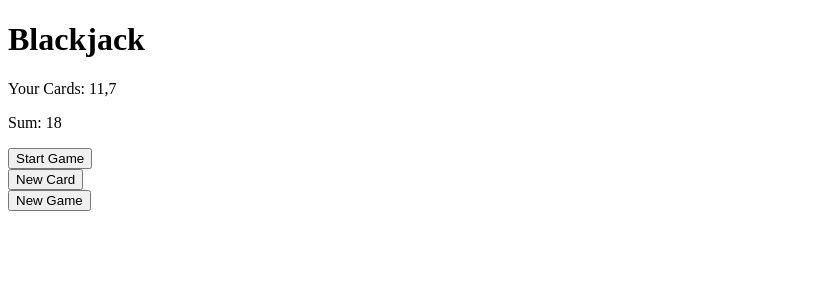
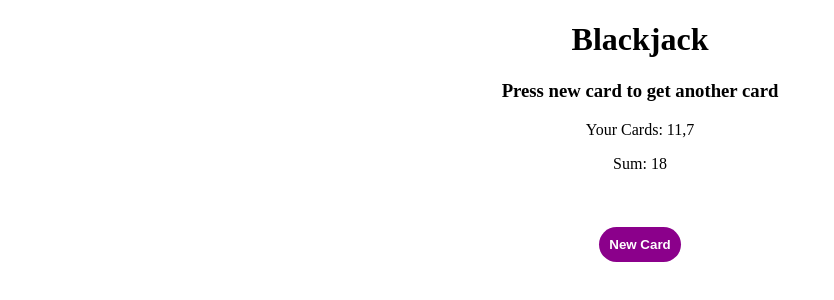
Before and after one commit to Soulittude/blackjack, a plain HTML site: page index.html in a window 1280 px wide. Both pictures are taken after a click on the button "Start Game". Shown: the whole page, without its empty margins (0-834 px from the left). Drawn offline with Linux system fonts and the light colour scheme.

Commit message:
Fixed start, reset states. Alive check is actively using. Buttons visiblity changing due to game state.

```diff
--- a/index.html
+++ b/index.html
@@ -2,16 +2,18 @@
 <html>
   <head>
     <title>Blackjack</title>
+    <link rel="stylesheet" href="style.css" />
   </head>
   <body>
-    <h1>Blackjack</h1>
-    <p id="cards-el">Your Cards: </p>
-    <p id="sum-el">Sum: </p>
-    <button onclick="startGame()">Start Game</button>
-    <br />
-    <button onclick="newCard()">New Card</button>
-    <br/>
-    <button onclick="newGame()">New Game</button>
+    <div>
+      <h1>Blackjack</h1>
+      <h3 id="message"></h3>
+      <p id="cards-el"></p>
+      <p id="sum-el"></p>
+      <button onclick="startGame()" id="btn-start">Start Game</button>
+      <br />
+      <button onclick="randomCard()" id="btn-card">New Card</button>
+    </div>
   </body>
   <script src="index.js"></script>
 </html>
--- a/index.js
+++ b/index.js
@@ -1,18 +1,27 @@
 let cardsEl = document.getElementById("cards-el");
 let sumEl = document.getElementById("sum-el");
+let startBtn = document.getElementById("btn-start");
+let cardBtn = document.getElementById("btn-card");
+let msg = document.getElementById("message");
+
+
 let cards = [];
 let sum = 0;
 let isAlive = false;
 
 function startGame() {
-    isAlive = true;
+    resetGame();
     randomCard();
     randomCard();
-    gameCheck();
 }
-function newCard() {
-    randomCard();
-    gameCheck();
+
+function resetGame() {
+    cards = [];
+    sum = 0;
+    isAlive = true;
+    cardsEl.innerText = "";
+    sumEl.innerText = "";
+    msg.innerText = "";
 }
 
 function randomCard() {
@@ -23,35 +32,45 @@ function randomCard() {
     else if (pickCard === 1) {
         pickCard = 11;
     }
-    cards.push(pickCard);
-    sum += pickCard;
-    gameUpdate();
+    gameUpdate(pickCard)
     return pickCard
 }
 
-
-
-function gameUpdate() {
+function gameUpdate(card) {
+    cards.push(card);
+    sum += card;
     cardsEl.innerText = "Your Cards: " + cards;
     sumEl.innerText = "Sum: " + sum;
+    gameCheck();
 }
 
 function gameCheck() {
+    if (cards.length < 2) {
+        return
+    }
     if (sum < 21) {
-        alert("Press new card to get another card");
+        msg.innerText = ("Press new card to get another card");
     }
     else if (sum === 21) {
-        alert("You got a blackjack! You win!");
+        msg.innerText = ("You got a blackjack! You win!");
         isAlive = false;
     }
     else {
-        alert("You went over 21! You lose!");
+        msg.innerText = ("You went over 21! You lose!");
         isAlive = false;
     }
+    aliveCheck()
+    return
 }
 
-function newGame(){
-    cards = [];
-    sum = 0;
-    isAlive = true;
+function aliveCheck() {
+    if (isAlive === false) {
+        startBtn.classList.remove("hide");
+        cardBtn.classList.add("hide");
+    }
+    else {
+        startBtn.classList.add("hide");
+        cardBtn.classList.remove("hide");
+
+    }
 }
--- /dev/null
+++ b/style.css
@@ -0,0 +1,20 @@
+body{
+    text-align: center;
+}
+div{
+    margin-top: 20px;
+}
+button{
+    padding: 10px;
+    margin-top: 20px;
+    border: none;
+    border-radius: 20px;
+    background-color: darkmagenta;
+    color: white;
+    font-weight: bold;
+    cursor: pointer;
+}
+
+.hide{
+    display: none;
+}
```
